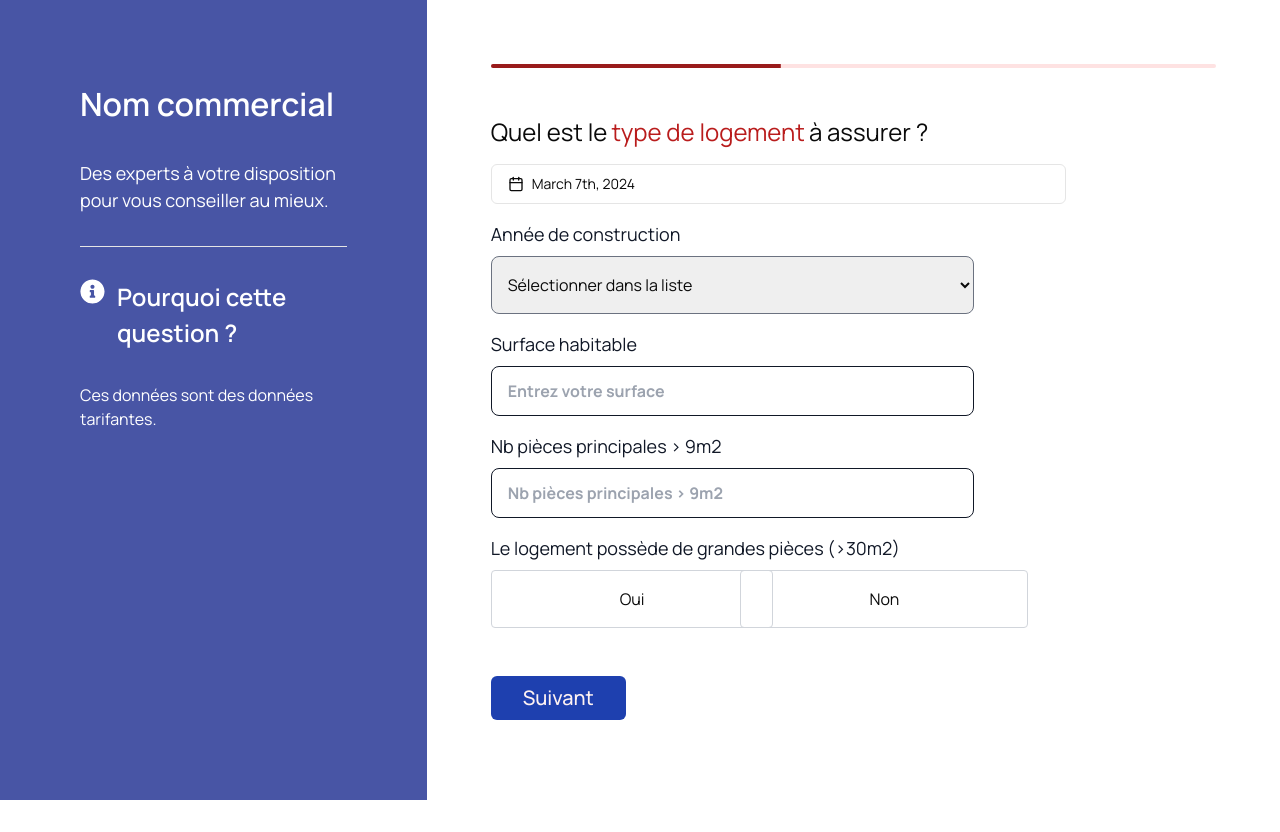
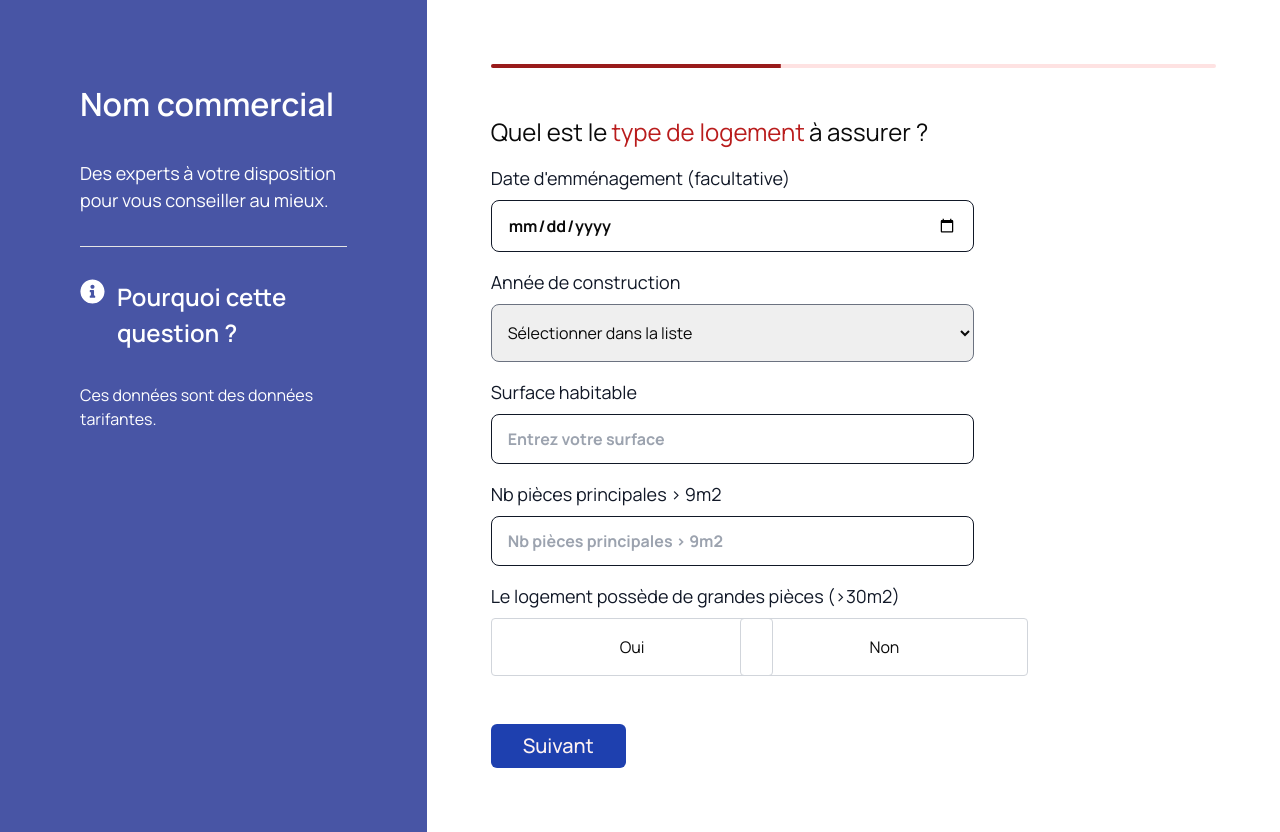
Before and after one commit to waelhassine/formulaire, a Next.js app: page /formulaire/step3 in a window 1280 px wide. Before the commit the page ends 800 px from the top, so only its background shows below. Built offline with nearby package versions, Linux system fonts and the light colour scheme.

Commit message:
improve step 3 and use update calendar

```diff
--- a/app/formulaire/step3/page.tsx
+++ b/app/formulaire/step3/page.tsx
@@ -1,18 +1,12 @@
 'use client';
-import clsx from 'clsx';
-import { Progress } from '@/components/ui/progress';
 import useAppFormContext from '@/lib/hooks/useAppFormContext';
 import { useRouter } from 'next/navigation';
 import FormActions from '@/components/FormActions';
-import { Input } from '@/components/ui/input';
-import { Label } from '@/components/ui/label';
 import { Button } from '@/components/ui/button';
 import ProgressHeader from '@/components/ui/progressHeader';
 import RadioButtonGroup from '@/components/RadioButtonGroup';
 import TextInput from '@/components/TextInput';
 import SelectInput from '@/components/SelectWael';
-import { DatePicker } from '@/components/ui/date-picker/date-picker';
-import { useState } from 'react';
 
 export default function FormulaireStep3() {
   const router = useRouter();
@@ -22,18 +16,13 @@ export default function FormulaireStep3() {
 
   const logement_possede = watch('logement_possede');
 
-  const setDataCalender = (date:  undefined | Date) => {
-    setDate(date);
-    setValue('dateName', date);
-  }
-
   const validateStep = async () => {
     await trigger();
     if (isValid) {
       router.push('/plan');
     }
   };
-  const [date, setDate] =  useState< Date | undefined>(new Date())
+
   return (
     <div className="w-full">
       <ProgressHeader val={40} />
@@ -43,7 +32,15 @@ export default function FormulaireStep3() {
         </p>
 
         <div className="flex flex-col space-y-4 mt-6">
-        <DatePicker date={date} setDate={setDataCalender} required />
+
+        <TextInput
+            label="Date d'emménagement (facultative)"
+            name="dateName"
+            register={register}
+            validationRules={{ required: 'Champ obligatoire' }}
+            error={errors.dateName}
+            type = "date"
+          />
 
         <SelectInput
             label="Année de construction"
--- a/app/formulaire/step9/page.tsx
+++ b/app/formulaire/step9/page.tsx
@@ -1,5 +1,4 @@
 'use client';
-import clsx from 'clsx';
 import { Progress } from '@/components/ui/progress';
 import useAppFormContext from '@/lib/hooks/useAppFormContext';
 import { useRouter } from 'next/navigation';
@@ -10,21 +9,16 @@ import { Button } from '@/components/ui/button';
 import ProgressHeader from '@/components/ui/progressHeader';
 import RadioButtonGroup from '@/components/RadioButtonGroup';
 import TextInput from '@/components/TextInput';
-import { DatePicker } from '@/components/ui/date-picker/date-picker';
 import { useState } from 'react';
 
 export default function FormulaireStep9() {
   const router = useRouter();
-  const { register, trigger, formState, setValue, watch } = useAppFormContext();
-  const [date, setDate] =  useState< Date | undefined>(new Date())
+  const { register, trigger, formState, watch } = useAppFormContext();
 
 
   const { isValid, errors } = formState;
 
-  const setDataCalender = (date:  undefined | Date) => {
-    setDate(date);
-    setValue('dateName', date);
-  }
+
 
   const validateStep = async () => {
     await trigger();
@@ -71,7 +65,15 @@ export default function FormulaireStep9() {
             onBlur={() => trigger('Prenom')}
             autoComplete="Prenom"
           />
- <DatePicker date={date} setDate={setDataCalender} required />
+
+ <TextInput
+            label="Date de naissance"
+            name="naissance"
+            register={register}
+            validationRules={{ required: 'Champ obligatoire' }}
+            error={errors.naissance}
+            type = "date"
+          />
 
 <TextInput
             label="Nom"
--- a/components/TextInput.tsx
+++ b/components/TextInput.tsx
@@ -11,7 +11,7 @@ interface TextInputProps {
   maxLength?: number;
   onBlur?: () => void;
   autoComplete?: string;
-  type?: 'text' | 'number'; // Add this line
+  type?: 'text' | 'number' | 'date';
 }
 const TextInput: React.FC<TextInputProps> = ({
   label,
--- a/types/form.ts
+++ b/types/form.ts
@@ -55,4 +55,5 @@ Civilite: string;
   nb:number;
   logement_possede: 'oui' | 'non';
   combien:number;
+  naissance : Date;
 }
```
